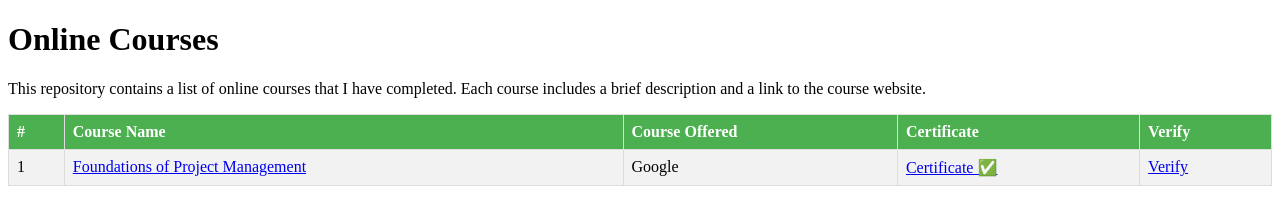
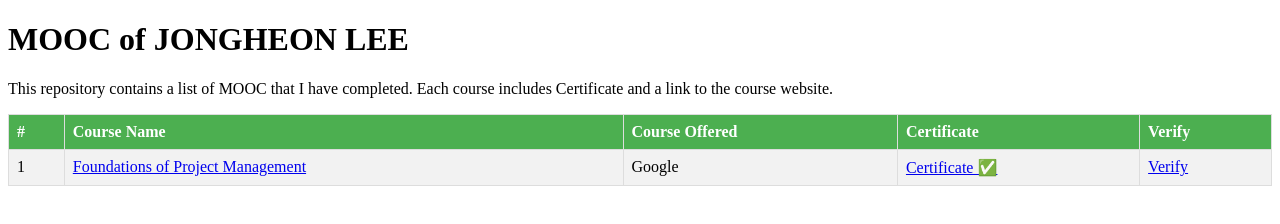
Before and after one commit to ika9810/MOOC, a plain HTML site: page index.html in a window 1280 px wide. Drawn offline with Linux system fonts and the light colour scheme; a web font is replaced by a local one.

Commit message:
🐛[Fix]Fix some words in index.html

```diff
--- a/index.html
+++ b/index.html
@@ -65,8 +65,8 @@
     </style>
   </head>
   <body>
-    <h1>Online Courses</h1>
-    <p>This repository contains a list of online courses that I have completed. Each course includes a brief description and a link to the course website.</p>
+    <h1>MOOC of JONGHEON LEE</h1>
+    <p>This repository contains a list of MOOC that I have completed. Each course includes Certificate and a link to the course website.</p>
     <table>
       <tr>
         <th>#</th>
```
Also changed, not shown: 1 other file.
